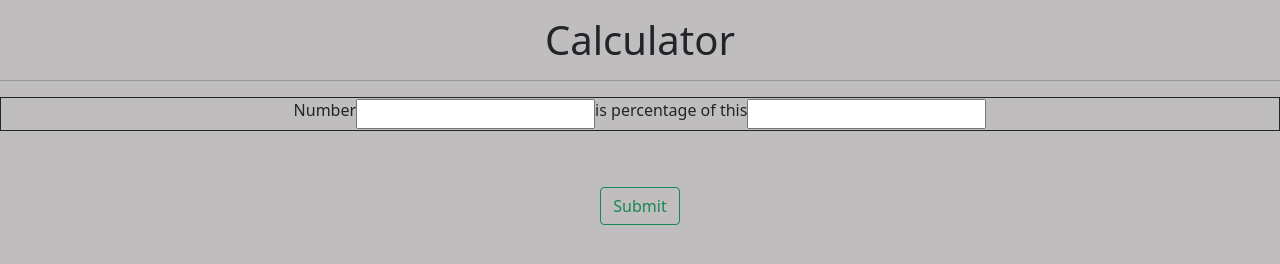
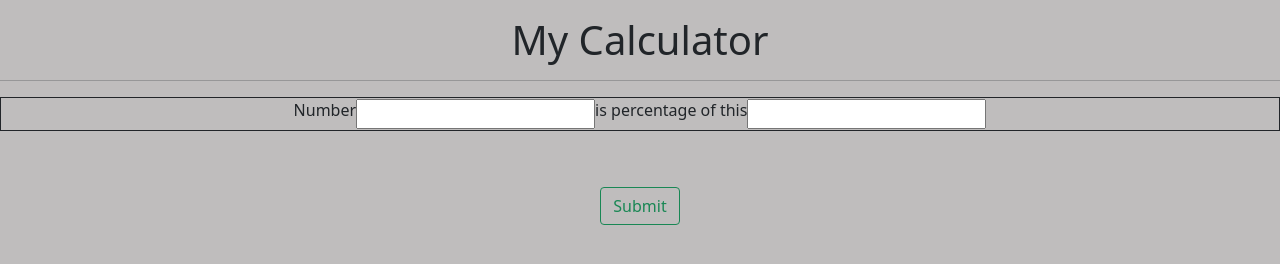
Before and after one commit to ajaz-patel/Html_Css_Js, a plain HTML site: page javascript/calculater.html in a window 1280 px wide. Drawn offline with nearby package versions, Linux system fonts and the light colour scheme.

Commit message:
changes in calculator.html

```diff
--- a/javascript/calculater.html
+++ b/javascript/calculater.html
@@ -11,7 +11,7 @@
     <title>Percentage Calculator By Ajaz</title>
   </head>
   <body style="background-color: rgb(191, 189, 189);">
-    <h1 class="mt-3"><center>Calculator</center></h1>
+    <h1 class="mt-3"><center>My Calculator</center></h1>
     <hr>
     <form>
         <div class="d-flex justify-content-center align-items-center border border-dark">
```
